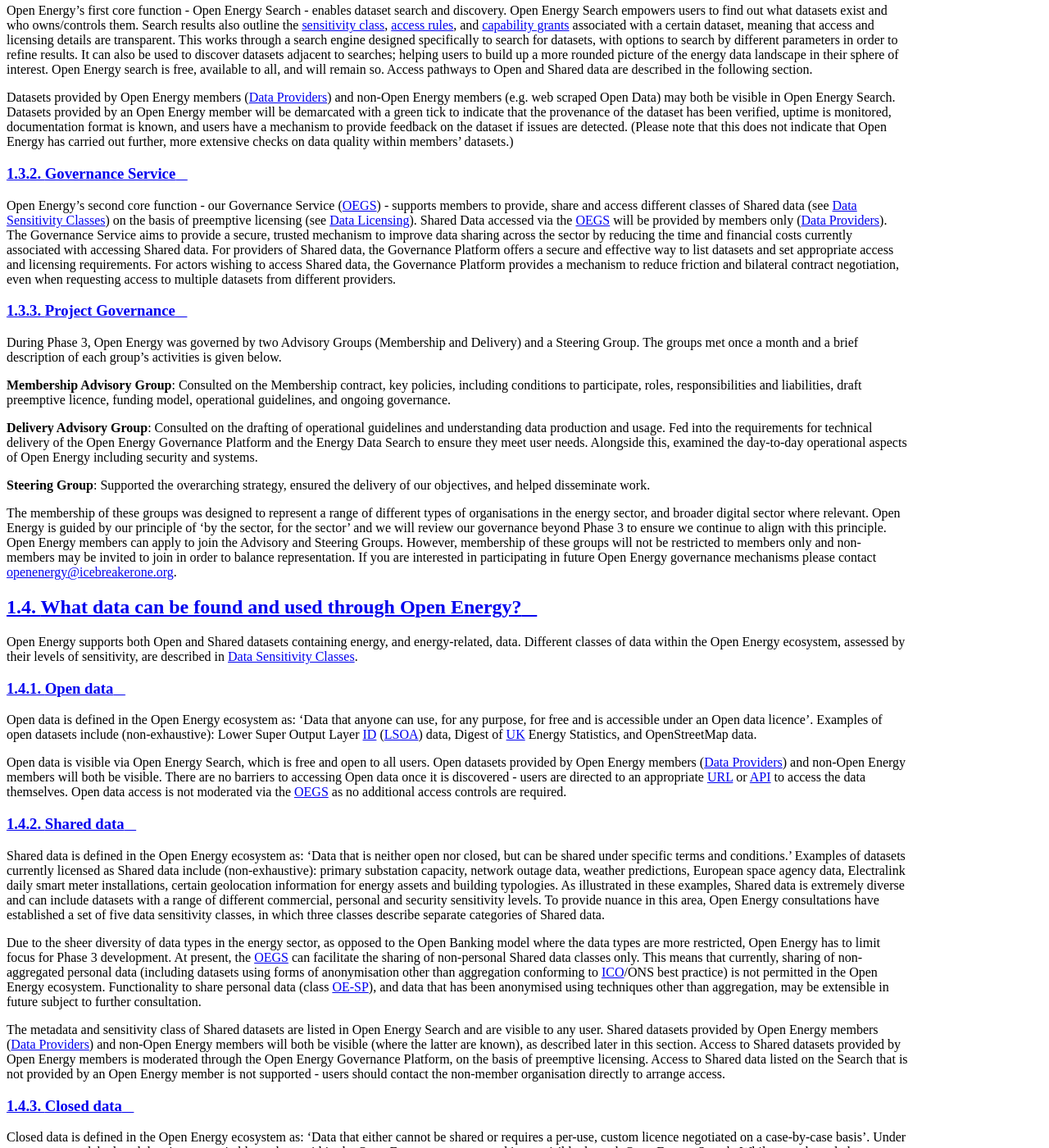
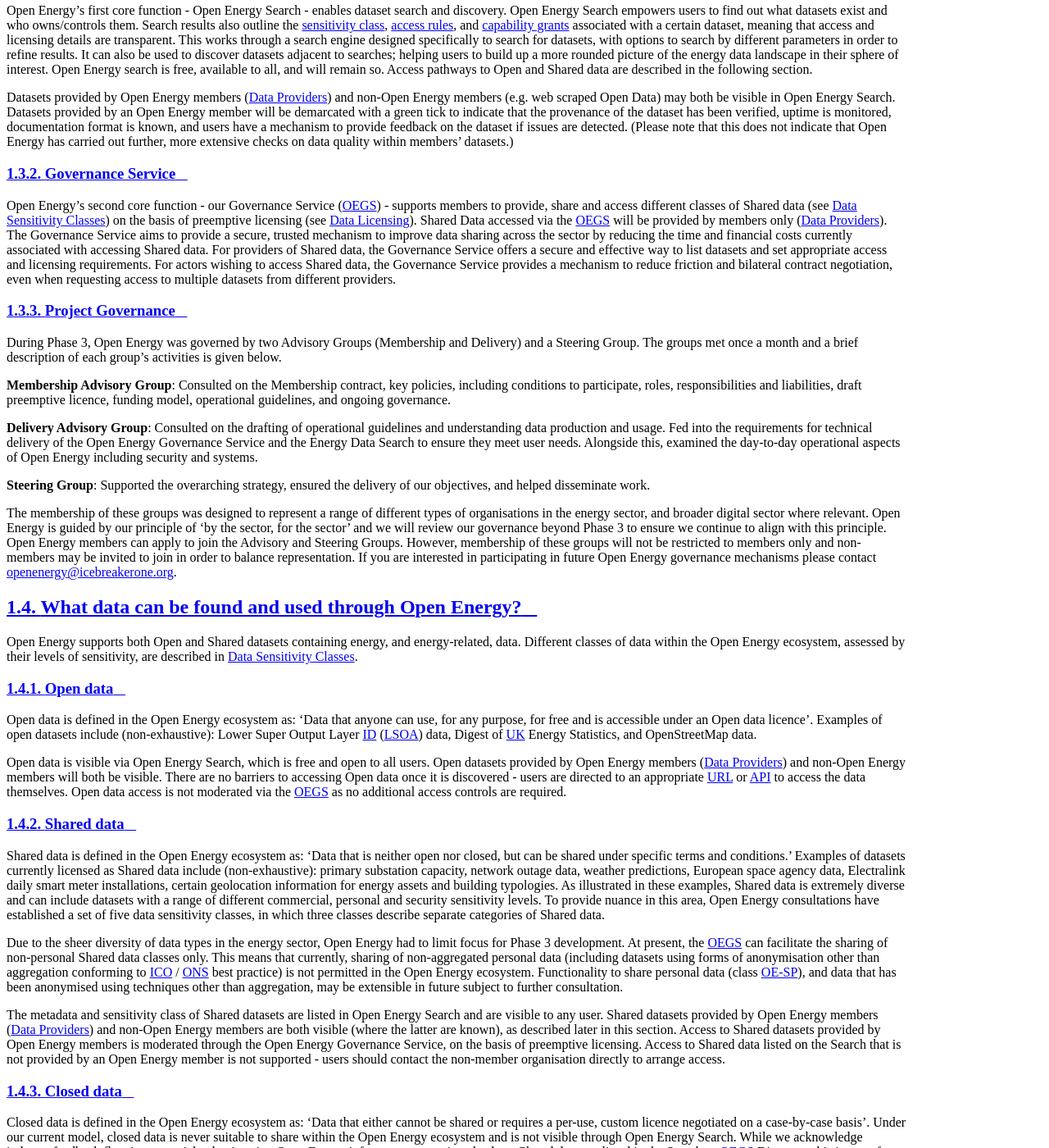
Before and after one commit to icebreakerone/open-energy-technical-docs, a Sphinx documentation site: the page built from docs/ops_guidelines/introduction.rst, in a window 1280 px wide and 1400 px high, scrolled down 2902 px. Shown: the whole window at 82% size. Built offline with Sphinx 7.4.7 and the Read the Docs theme 2.0.0, drawn with Linux system fonts in a browser that asks for light colours; the version number could not be read and is left out; some of the changed text lies outside the part shown.

Commit message:
Last changes to introduction

```diff
--- a/docs/ops_guidelines/introduction.rst
+++ b/docs/ops_guidelines/introduction.rst
@@ -122,9 +122,9 @@
 (see `Data Licensing`). Shared Data accessed via the |OEGS| will be provided by members only
 (|DPs|). The Governance Service aims to provide a secure, trusted mechanism to improve data sharing
 across the sector by reducing the time and financial costs currently associated with accessing Shared data.
-For providers of Shared data, the Governance Platform offers a secure and effective way to list datasets and
+For providers of Shared data, the Governance Service offers a secure and effective way to list datasets and
 set appropriate access and licensing requirements. For actors wishing to access Shared data, the Governance
-Platform provides a mechanism to reduce friction and bilateral contract negotiation, even when requesting
+Service provides a mechanism to reduce friction and bilateral contract negotiation, even when requesting
 access to multiple datasets from different providers.
 
 Project Governance
@@ -138,7 +138,7 @@
 ongoing governance.
 
 **Delivery Advisory Group**: Consulted on the drafting of operational guidelines and understanding data production
-and usage. Fed into the requirements for technical delivery of the Open Energy Governance Platform and the Energy
+and usage. Fed into the requirements for technical delivery of the Open Energy Governance Service and the Energy
 Data Search to ensure they meet user needs. Alongside this, examined the day-to-day operational aspects of Open Energy including security and systems.
 
 **Steering Group**: Supported the overarching strategy, ensured the delivery of our objectives, and helped
@@ -183,18 +183,17 @@
 Energy consultations have established a set of five data sensitivity classes, in which three classes describe
 separate categories of Shared data.
 
-Due to the sheer diversity of data types in the energy sector, as opposed to the Open Banking model where the
-data types are more restricted, Open Energy has to limit focus for Phase 3 development. At present, the |OEGS|
-can facilitate the sharing of non-personal Shared data classes only. This means that currently, sharing of
-non-aggregated personal data (including datasets using forms of anonymisation other than aggregation conforming
-to |ICO|/ONS best practice) is not permitted in the Open Energy ecosystem. Functionality to share personal data
+Due to the sheer diversity of data types in the energy sector, Open Energy had to limit focus for Phase 3 development.
+At present, the |OEGS| can facilitate the sharing of non-personal Shared data classes only. This means that currently,
+sharing of non-aggregated personal data (including datasets using forms of anonymisation other than aggregation conforming
+to |ICO| / |ONS| best practice) is not permitted in the Open Energy ecosystem. Functionality to share personal data
 (class |OE-SP|), and data that has been anonymised using techniques other than aggregation, may be extensible
 in future subject to further consultation.
 
 The metadata and sensitivity class of Shared datasets are listed in Open Energy Search and are visible to any user.
-Shared datasets provided by Open Energy members (|DPs|) and non-Open Energy members will both be visible
+Shared datasets provided by Open Energy members (|DPs|) and non-Open Energy members are both visible
 (where the latter are known), as described later in this section. Access to Shared datasets provided by Open Energy
-members is moderated through the Open Energy Governance Platform, on the basis of preemptive licensing. Access to
+members is moderated through the Open Energy Governance Service, on the basis of preemptive licensing. Access to
 Shared data listed on the Search that is not provided by an Open Energy member is not supported - users should
 contact the non-member organisation directly to arrange access.
 
@@ -227,7 +226,7 @@
 --------------
 
 |DCs| are organisations that seek to find and access datasets through the Open Energy Governance Service
-Platform. |DCs| can be established to serve internal organisational needs, to serve external customers,
+Service. |DCs| can be established to serve internal organisational needs, to serve external customers,
 or both. |DCs| is a catch-all term referring to all parties accessing data via the |OEGS|. Full guidance can be found
 in `Guidance for Data Consumers`
 
@@ -277,16 +276,14 @@
 by when exercising a capability. The capabilities and obligations associated with each |API| call will be converted
 into a licence through the Open Energy Governance Service (|OEGS|).
 
-We propose a system operating through a range of standardised capability grants and obligations. Standardisation
-will include legal text, ‘human readable’ text and summary notation. |DPs| must specify which capabilities
+|OE| operates through a range of standardised capability grants and obligations. Standardisation
+includes legal text, ‘human readable’ text and summary notation. |DPs| must specify which capabilities
 and obligations are associated with each access rule, and publish this transparently in the dataset metadata.
 
 Future development of the guidelines
 ####################################
 
-This version of the guidelines contains details of operational requirements that it was possible to define by the
-end of project Phase 3 (31 July 2021). The guidelines are designed as an iterative document that will develop in
-accordance with future phases of Open Energy. This may include items such as more in-depth guidance and tooling
-supporting the implementation of Open Energy policies, or details pertaining to dispute resolution. If you have
-any suggestions regarding areas of the operational guidelines that could benefit from further development, please
-contact openenergy@icebreakerone.org.
+This version of the guidelines contains details of operational requirements defined within Phase 3
+(ending 31 July 2021). The guidelines are designed as an iterative document that will develop in
+accordance with future phases of Open Energy. If you have any suggestions regarding areas of the operational
+guidelines that could benefit from further development, please contact openenergy@icebreakerone.org.
```
Also changed, not shown: other parts of docs/ops_guidelines/introduction.rst (+2 -2 lines).
